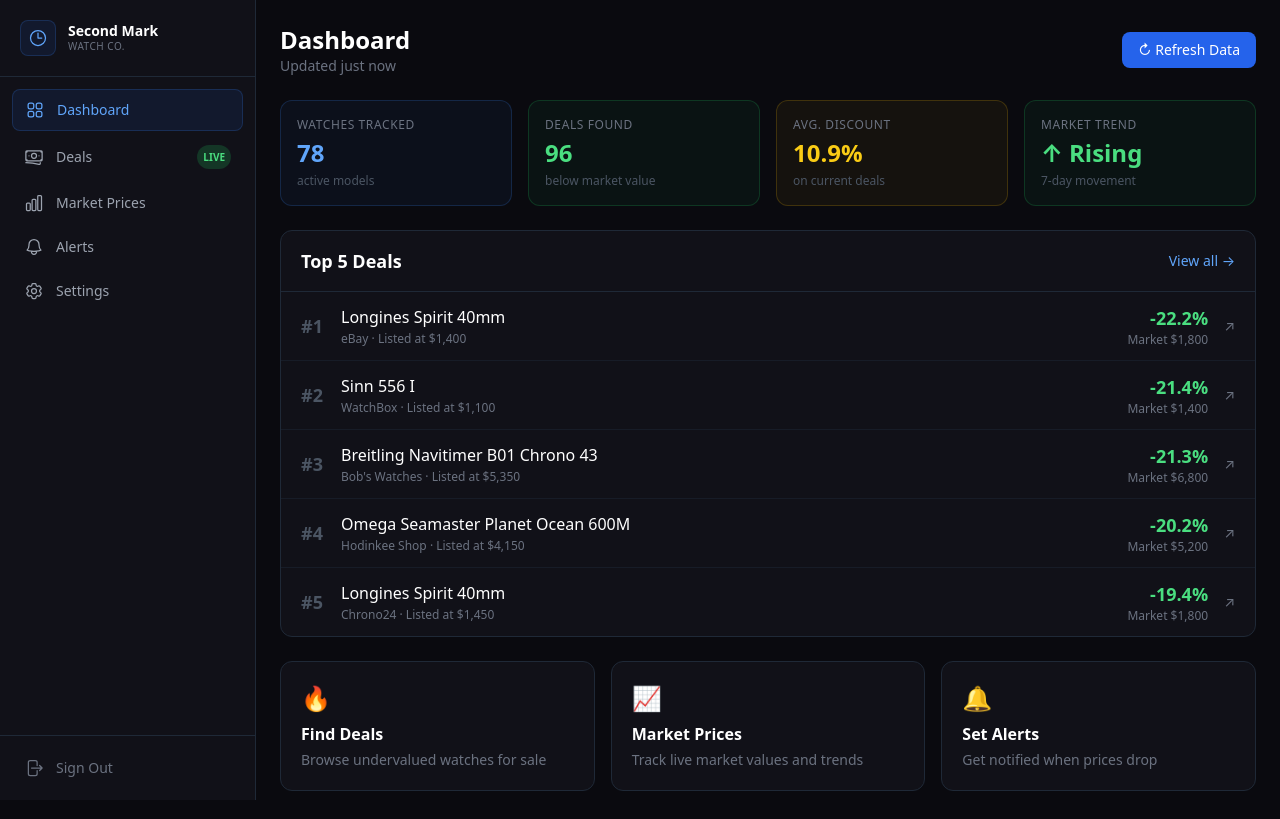
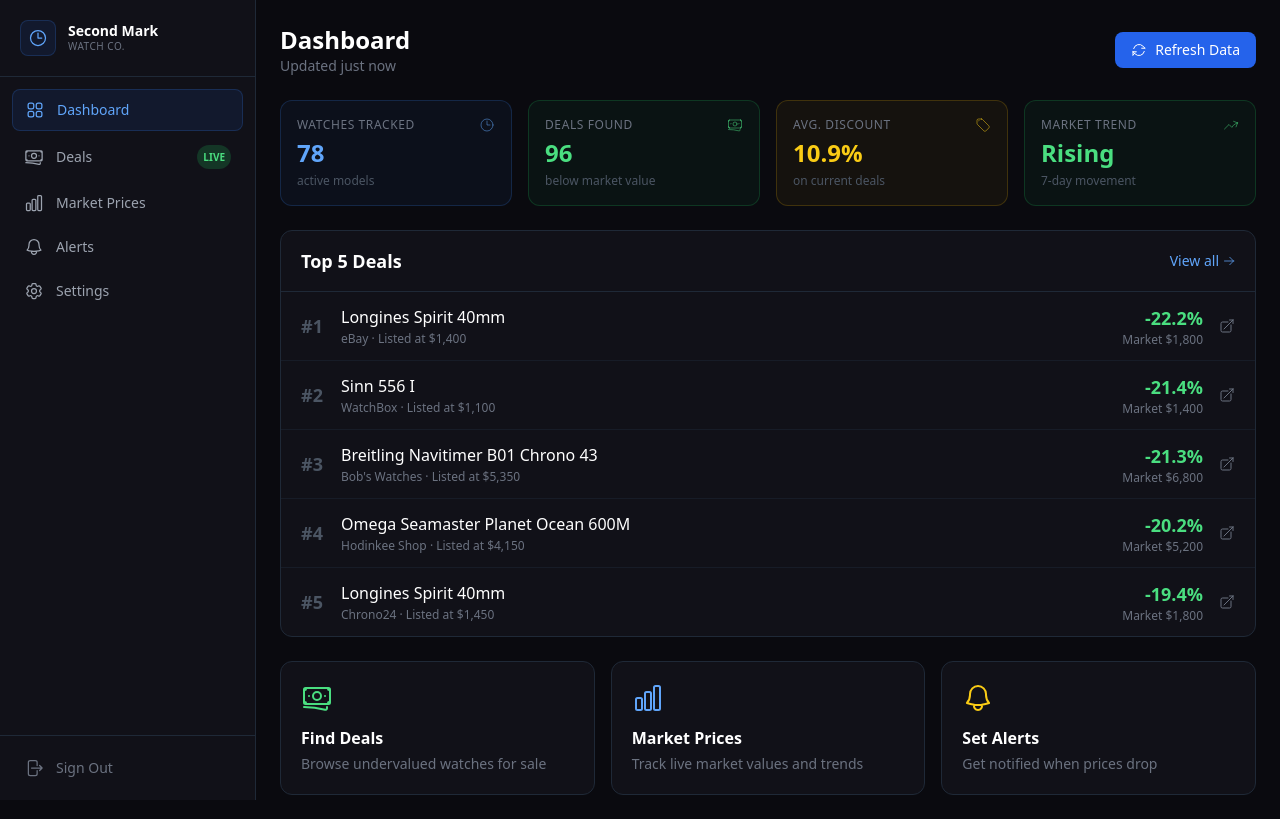
Before and after one commit to sebastiankros/watch-tracker, a Next.js app: page / in a window 1280 px wide. Built offline with nearby package versions, Linux system fonts and the light colour scheme.

Commit message:
UI polish: SVG icons, breadcrumbs, clickable stat cards

```diff
--- a/src/app/deals/page.tsx
+++ b/src/app/deals/page.tsx
@@ -3,6 +3,8 @@
 import { useEffect, useState, useCallback } from 'react';
 import Link from 'next/link';
 import { formatPrice, discountColor, discountBg, timeAgo } from '@/lib/utils';
+import { ExternalLinkIcon, CopyIcon, SearchIcon, SpinnerIcon } from '@/components/Icons';
+import Breadcrumbs from '@/components/Breadcrumbs';
 
 interface Deal {
   id: string;
@@ -35,11 +37,10 @@
   const [brands, setBrands] = useState<string[]>([]);
   const [loading, setLoading] = useState(true);
 
-  // Filters
   const [brand, setBrand] = useState('');
   const [minDiscount, setMinDiscount] = useState('5');
-  const [minPrice, setMinPrice] = useState('1000');
-  const [maxPrice, setMaxPrice] = useState('');
+  const [minPrice, setMinPrice] = useState('500');
+  const [maxPrice, setMaxPrice] = useState('7000');
   const [sort, setSort] = useState('discount');
 
   const loadDeals = useCallback(async () => {
@@ -49,7 +50,7 @@
       if (brand) params.set('brand', brand);
       params.set('minDiscount', minDiscount);
       params.set('minPrice', minPrice);
-      if (maxPrice) params.set('maxPrice', maxPrice);
+      params.set('maxPrice', maxPrice);
       params.set('sort', sort);
 
       const res = await fetch(`/api/deals?${params}`);
@@ -64,7 +65,6 @@
   }, [brand, minDiscount, minPrice, maxPrice, sort]);
 
   useEffect(() => {
-    // Load brands list
     fetch('/api/watches').then(r => r.json()).then(d => setBrands(d.brands || []));
   }, []);
 
@@ -78,10 +78,11 @@
 
   return (
     <div className="space-y-6">
-      {/* Header */}
+      <Breadcrumbs items={[{ label: 'Deals' }]} />
+
       <div>
         <h1 className="text-2xl font-bold text-white">Deals</h1>
-        <p className="text-sm text-gray-500">Watches listed below market value</p>
+        <p className="text-sm text-gray-500">Watches listed below market value &middot; $500 &ndash; $7,000</p>
       </div>
 
       {/* Stats Bar */}
@@ -132,11 +133,11 @@
               onChange={(e) => setMinPrice(e.target.value)}
               className="w-full bg-[#0a0a0f] border border-gray-700 rounded-lg px-3 py-2 text-sm text-white"
             >
-              <option value="1000">$1,000+</option>
-              <option value="5000">$5,000+</option>
-              <option value="10000">$10,000+</option>
-              <option value="25000">$25,000+</option>
-              <option value="50000">$50,000+</option>
+              <option value="500">$500</option>
+              <option value="1000">$1,000</option>
+              <option value="2000">$2,000</option>
+              <option value="3000">$3,000</option>
+              <option value="5000">$5,000</option>
             </select>
           </div>
           <div>
@@ -146,12 +147,11 @@
               onChange={(e) => setMaxPrice(e.target.value)}
               className="w-full bg-[#0a0a0f] border border-gray-700 rounded-lg px-3 py-2 text-sm text-white"
             >
-              <option value="">No Limit</option>
+              <option value="1000">Up to $1,000</option>
+              <option value="2000">Up to $2,000</option>
+              <option value="3000">Up to $3,000</option>
               <option value="5000">Up to $5,000</option>
-              <option value="10000">Up to $10,000</option>
-              <option value="25000">Up to $25,000</option>
-              <option value="50000">Up to $50,000</option>
-              <option value="100000">Up to $100,000</option>
+              <option value="7000">Up to $7,000</option>
             </select>
           </div>
           <div>
@@ -174,10 +174,12 @@
 
       {/* Deals Table */}
       {loading ? (
-        <div className="text-center text-gray-500 py-12">Loading deals...</div>
+        <div className="flex items-center justify-center py-12 gap-2 text-gray-500">
+          <SpinnerIcon className="w-5 h-5" /> Loading deals...
+        </div>
       ) : deals.length === 0 ? (
         <div className="bg-[#111118] border border-gray-800 rounded-xl p-12 text-center">
-          <div className="text-4xl mb-3">🔍</div>
+          <SearchIcon className="w-10 h-10 text-gray-600 mx-auto mb-3" />
           <p className="text-gray-400">No deals match your filters</p>
           <p className="text-sm text-gray-600 mt-1">Try lowering the minimum discount or expanding the price range</p>
         </div>
@@ -234,16 +236,16 @@
                           href={deal.url}
                           target="_blank"
                           rel="noopener noreferrer"
-                          className="text-blue-400 hover:text-blue-300 text-sm font-medium"
+                          className="text-blue-400 hover:text-blue-300 inline-flex items-center gap-1 text-sm font-medium"
                         >
-                          View ↗
+                          View <ExternalLinkIcon className="w-3 h-3" />
                         </a>
                         <button
                           onClick={() => copyUrl(deal.url)}
-                          className="text-gray-500 hover:text-white text-xs"
+                          className="text-gray-500 hover:text-white"
                           title="Copy link"
                         >
-                          📋
+                          <CopyIcon className="w-3.5 h-3.5" />
                         </button>
                       </div>
                     </td>
@@ -275,9 +277,9 @@
                   <span className="text-green-400 font-medium">Save {formatPrice(deal.savings)}</span>
                 </div>
                 <div className="flex items-center justify-between text-xs text-gray-500">
-                  <span>{deal.source} · {deal.condition || 'N/A'} · {timeAgo(deal.listedDate)}</span>
-                  <a href={deal.url} target="_blank" rel="noopener noreferrer" className="text-blue-400 font-medium">
-                    View ↗
+                  <span>{deal.source} &middot; {deal.condition || 'N/A'} &middot; {timeAgo(deal.listedDate)}</span>
+                  <a href={deal.url} target="_blank" rel="noopener noreferrer" className="text-blue-400 font-medium inline-flex items-center gap-1">
+                    View <ExternalLinkIcon className="w-3 h-3" />
                   </a>
                 </div>
               </div>
@@ -287,7 +289,7 @@
       )}
 
       <div className="text-center text-xs text-gray-600">
-        Showing {deals.length} deals · Prices updated periodically from multiple sources
+        Showing {deals.length} deals &middot; Prices updated periodically from multiple sources
       </div>
     </div>
   );
--- a/src/app/page.tsx
+++ b/src/app/page.tsx
@@ -3,6 +3,7 @@
 import { useEffect, useState } from 'react';
 import Link from 'next/link';
 import { formatPrice, discountColor, timeAgo } from '@/lib/utils';
+import { WatchIcon, DealsIcon, MarketIcon, AlertIcon, RefreshIcon, SpinnerIcon, ExternalLinkIcon, TrendUpIcon, TrendDownIcon, ArrowRightIcon } from '@/components/Icons';
 
 interface DealSummary {
   id: string;
@@ -39,7 +40,6 @@
       const watchesData = await watchesRes.json();
       const dealsData = await dealsRes.json();
 
-      // Calculate market trend
       const watches = watchesData.watches || [];
       let upCount = 0, downCount = 0;
       for (const w of watches) {
@@ -82,7 +82,7 @@
   if (loading) {
     return (
       <div className="flex items-center justify-center h-64">
-        <div className="text-gray-500">Loading dashboard...</div>
+        <SpinnerIcon className="w-6 h-6 text-gray-500" />
       </div>
     );
   }
@@ -106,48 +106,62 @@
         >
           {refreshing ? (
             <>
-              <span className="animate-spin">↻</span> Refreshing...
+              <SpinnerIcon className="w-4 h-4" /> Refreshing...
             </>
           ) : (
-            <>↻ Refresh Data</>
+            <>
+              <RefreshIcon className="w-4 h-4" /> Refresh Data
+            </>
           )}
         </button>
       </div>
 
-      {/* Stats Cards */}
+      {/* Stats Cards — Clickable */}
       <div className="grid grid-cols-2 lg:grid-cols-4 gap-4">
+        <Link href="/market">
           <StatCard
             label="Watches Tracked"
             value={data.totalWatches.toString()}
             sub="active models"
             color="blue"
+            Icon={WatchIcon}
           />
+        </Link>
+        <Link href="/deals">
           <StatCard
             label="Deals Found"
             value={data.totalDeals.toString()}
             sub="below market value"
             color="green"
+            Icon={DealsIcon}
           />
+        </Link>
+        <Link href="/deals?minDiscount=10">
           <StatCard
             label="Avg. Discount"
             value={`${data.avgDiscount}%`}
             sub="on current deals"
             color="yellow"
+            Icon={TagIcon}
           />
+        </Link>
+        <Link href="/market">
           <StatCard
             label="Market Trend"
-          value={data.marketTrend === 'up' ? '↑ Rising' : data.marketTrend === 'down' ? '↓ Falling' : '→ Flat'}
+            value={data.marketTrend === 'up' ? 'Rising' : data.marketTrend === 'down' ? 'Falling' : 'Flat'}
             sub="7-day movement"
             color={data.marketTrend === 'up' ? 'green' : data.marketTrend === 'down' ? 'red' : 'gray'}
+            Icon={data.marketTrend === 'down' ? TrendDownIcon : TrendUpIcon}
           />
+        </Link>
       </div>
 
       {/* Top Deals */}
       <div className="bg-[#111118] border border-gray-800 rounded-xl overflow-hidden">
         <div className="flex items-center justify-between px-5 py-4 border-b border-gray-800">
           <h2 className="text-lg font-semibold text-white">Top 5 Deals</h2>
-          <Link href="/deals" className="text-sm text-blue-400 hover:text-blue-300">
-            View all →
+          <Link href="/deals" className="text-sm text-blue-400 hover:text-blue-300 flex items-center gap-1">
+            View all <ArrowRightIcon className="w-3 h-3" />
           </Link>
         </div>
         {data.topDeals.length === 0 ? (
@@ -162,7 +176,7 @@
                     {deal.brand} {deal.model}
                   </Link>
                   <div className="text-xs text-gray-500 mt-0.5">
-                    {deal.source} · Listed at {formatPrice(deal.listingPrice)}
+                    {deal.source} &middot; Listed at {formatPrice(deal.listingPrice)}
                   </div>
                 </div>
                 <div className="text-right">
@@ -177,9 +191,9 @@
                   href={deal.url}
                   target="_blank"
                   rel="noopener noreferrer"
-                  className="text-gray-500 hover:text-blue-400 text-sm"
+                  className="text-gray-500 hover:text-blue-400"
                 >
-                  ↗
+                  <ExternalLinkIcon className="w-4 h-4" />
                 </a>
               </div>
             ))}
@@ -187,20 +201,20 @@
         )}
       </div>
 
-      {/* Quick Links */}
+      {/* Quick Actions */}
       <div className="grid grid-cols-1 md:grid-cols-3 gap-4">
         <Link href="/deals" className="bg-[#111118] border border-gray-800 rounded-xl p-5 hover:border-green-500/30 transition group">
-          <div className="text-2xl mb-2">🔥</div>
+          <DealsIcon className="w-8 h-8 text-green-400 mb-3" />
           <h3 className="text-white font-semibold group-hover:text-green-400 transition">Find Deals</h3>
           <p className="text-sm text-gray-500 mt-1">Browse undervalued watches for sale</p>
         </Link>
         <Link href="/market" className="bg-[#111118] border border-gray-800 rounded-xl p-5 hover:border-blue-500/30 transition group">
-          <div className="text-2xl mb-2">📈</div>
+          <MarketIcon className="w-8 h-8 text-blue-400 mb-3" />
           <h3 className="text-white font-semibold group-hover:text-blue-400 transition">Market Prices</h3>
           <p className="text-sm text-gray-500 mt-1">Track live market values and trends</p>
         </Link>
         <Link href="/alerts" className="bg-[#111118] border border-gray-800 rounded-xl p-5 hover:border-yellow-500/30 transition group">
-          <div className="text-2xl mb-2">🔔</div>
+          <AlertIcon className="w-8 h-8 text-yellow-400 mb-3" />
           <h3 className="text-white font-semibold group-hover:text-yellow-400 transition">Set Alerts</h3>
           <p className="text-sm text-gray-500 mt-1">Get notified when prices drop</p>
         </Link>
@@ -209,23 +223,34 @@
   );
 }
 
+function TagIcon({ className = 'w-5 h-5' }: { className?: string }) {
+  return (
+    <svg className={className} fill="none" viewBox="0 0 24 24" stroke="currentColor" strokeWidth={1.5}>
+      <path strokeLinecap="round" strokeLinejoin="round" d="M9.568 3H5.25A2.25 2.25 0 003 5.25v4.318c0 .597.237 1.17.659 1.591l9.581 9.581c.699.699 1.78.872 2.607.33a18.095 18.095 0 005.223-5.223c.542-.827.369-1.908-.33-2.607L11.16 3.66A2.25 2.25 0 009.568 3z" />
+      <path strokeLinecap="round" strokeLinejoin="round" d="M6 6h.008v.008H6V6z" />
+    </svg>
+  );
+}
+
 function StatCard({
   label,
   value,
   sub,
   color,
+  Icon,
 }: {
   label: string;
   value: string;
   sub: string;
   color: string;
+  Icon: React.ComponentType<{ className?: string }>;
 }) {
   const colorMap: Record<string, string> = {
-    blue: 'border-blue-500/20 bg-blue-500/5',
-    green: 'border-green-500/20 bg-green-500/5',
-    yellow: 'border-yellow-500/20 bg-yellow-500/5',
-    red: 'border-red-500/20 bg-red-500/5',
-    gray: 'border-gray-500/20 bg-gray-500/5',
+    blue: 'border-blue-500/20 bg-blue-500/5 hover:border-blue-500/40',
+    green: 'border-green-500/20 bg-green-500/5 hover:border-green-500/40',
+    yellow: 'border-yellow-500/20 bg-yellow-500/5 hover:border-yellow-500/40',
+    red: 'border-red-500/20 bg-red-500/5 hover:border-red-500/40',
+    gray: 'border-gray-500/20 bg-gray-500/5 hover:border-gray-500/40',
   };
 
   const textColor: Record<string, string> = {
@@ -236,9 +261,20 @@
     gray: 'text-gray-400',
   };
 
+  const iconColor: Record<string, string> = {
+    blue: 'text-blue-400/50',
+    green: 'text-green-400/50',
+    yellow: 'text-yellow-400/50',
+    red: 'text-red-400/50',
+    gray: 'text-gray-400/50',
+  };
+
   return (
-    <div className={`border rounded-xl p-4 ${colorMap[color] || colorMap.gray}`}>
+    <div className={`border rounded-xl p-4 transition cursor-pointer ${colorMap[color] || colorMap.gray}`}>
+      <div className="flex items-center justify-between mb-1">
         <p className="text-xs text-gray-500 uppercase tracking-wider">{label}</p>
+        <Icon className={`w-4 h-4 ${iconColor[color] || iconColor.gray}`} />
+      </div>
       <p className={`text-2xl font-bold mt-1 ${textColor[color] || textColor.gray}`}>{value}</p>
       <p className="text-xs text-gray-600 mt-1">{sub}</p>
     </div>
--- /dev/null
+++ b/src/components/Breadcrumbs.tsx
@@ -0,0 +1,27 @@
+'use client';
+
+import Link from 'next/link';
+import { ChevronRightIcon } from './Icons';
+
+interface BreadcrumbItem {
+  label: string;
+  href?: string;
+}
+
+export default function Breadcrumbs({ items }: { items: BreadcrumbItem[] }) {
+  return (
+    <nav className="flex items-center gap-1.5 text-sm text-gray-500 mb-4">
+      <Link href="/" className="hover:text-white transition">Home</Link>
+      {items.map((item, i) => (
+        <span key={i} className="flex items-center gap-1.5">
+          <ChevronRightIcon className="w-3 h-3" />
+          {item.href ? (
+            <Link href={item.href} className="hover:text-white transition">{item.label}</Link>
+          ) : (
+            <span className="text-white">{item.label}</span>
+          )}
+        </span>
+      ))}
+    </nav>
+  );
+}
```
Lines whose indentation alone changed are shown as unchanged.
